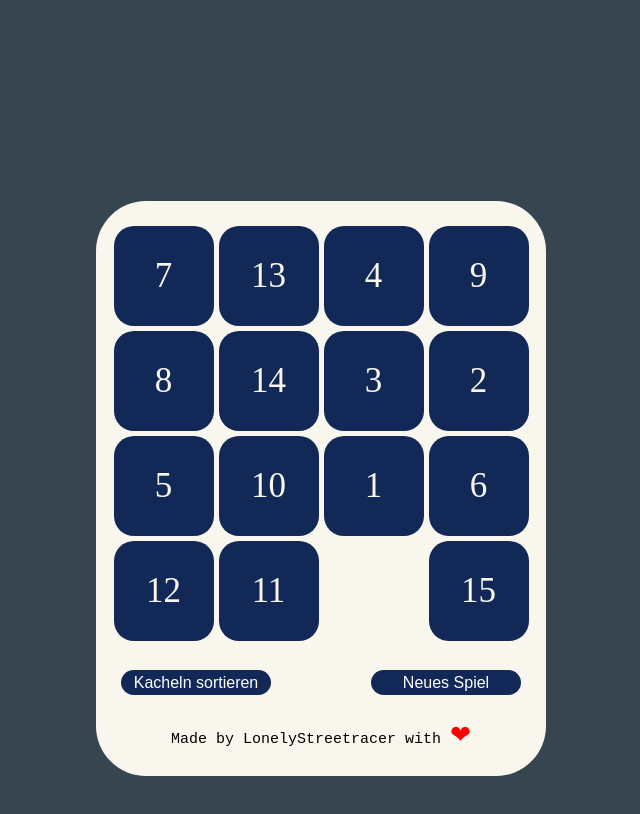
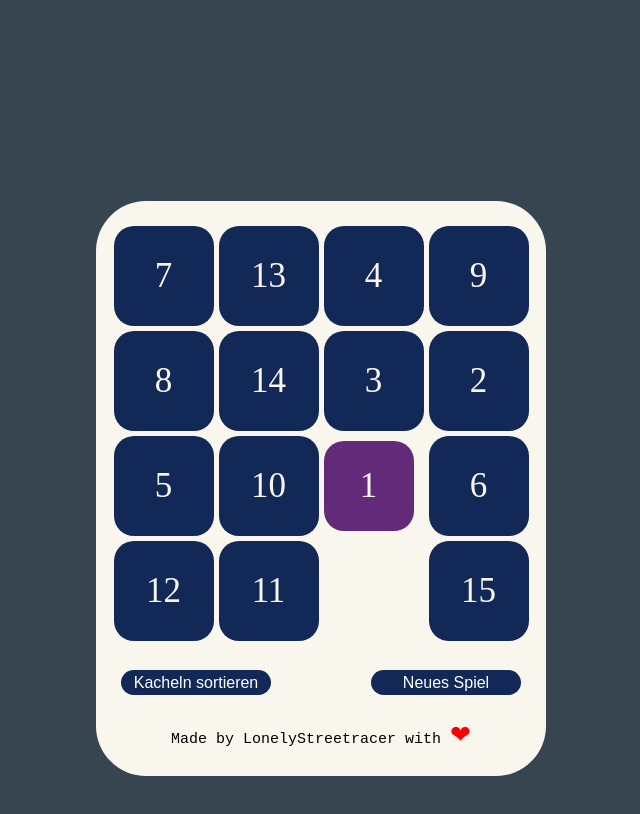
Before and after one commit to LouisLohmer/15-Puzzle, a plain HTML site: page index.html in a window 1280 px wide. In both pictures the pointer is over the element 692 px from the left and 485 px from the top of the page. Shown: the whole page, without its empty margins (319-959 px from the left). Drawn offline with Linux system fonts and the light colour scheme.

Commit message:
rework stylesheet.css with clean code
- use unified formatting for better readability
- change bad classnames to representational class names

```diff
--- a/stylesheet.css
+++ b/stylesheet.css
@@ -26,6 +26,7 @@ button {
     border-radius: 25px;
     margin-bottom: 10px;
 }
+
 button:hover {
     background-color: #632a7a;
     width: 155px;
@@ -58,7 +59,7 @@ button:hover {
     margin-bottom: 30px;
 }
 
-.purple-div:hover {
+.purple-tile:hover {
     background-color: #632a7a;
     height: 90px;
     width: 90px;
```
